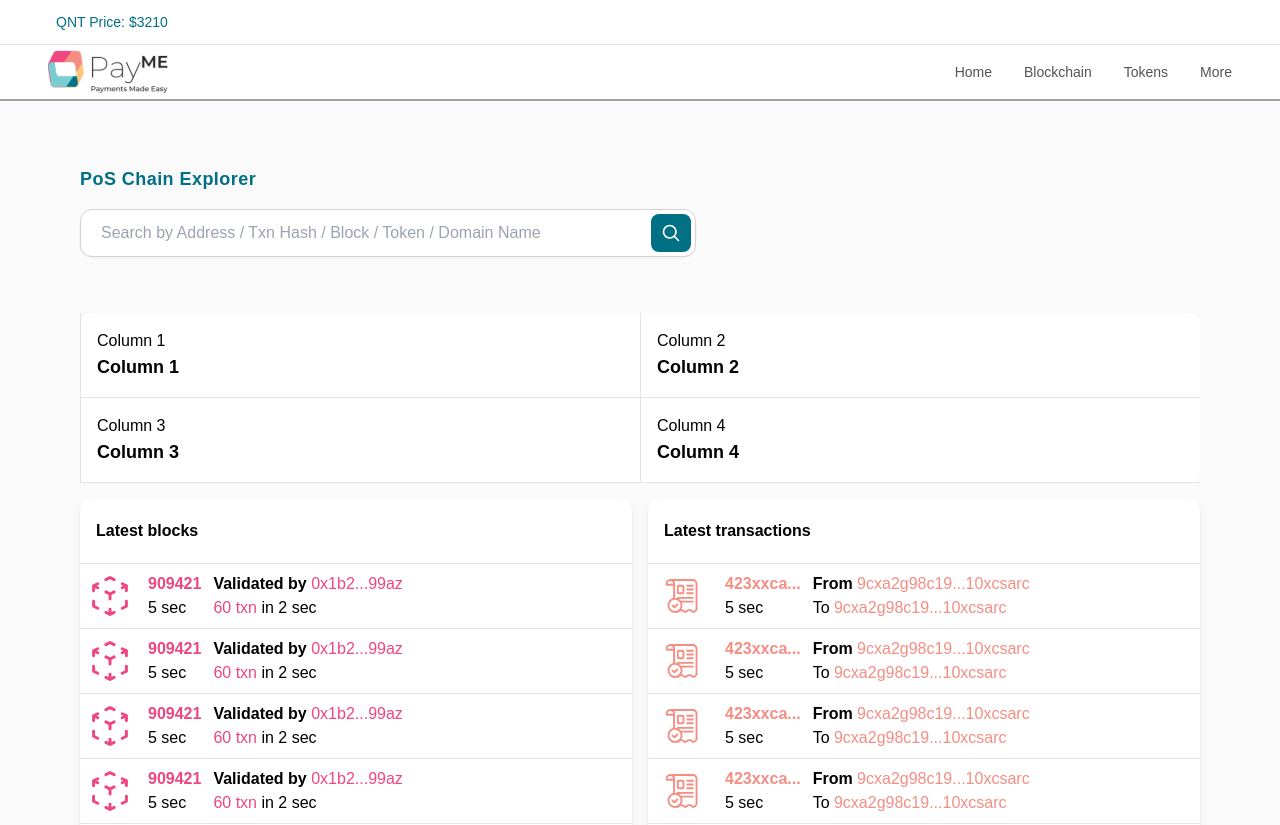
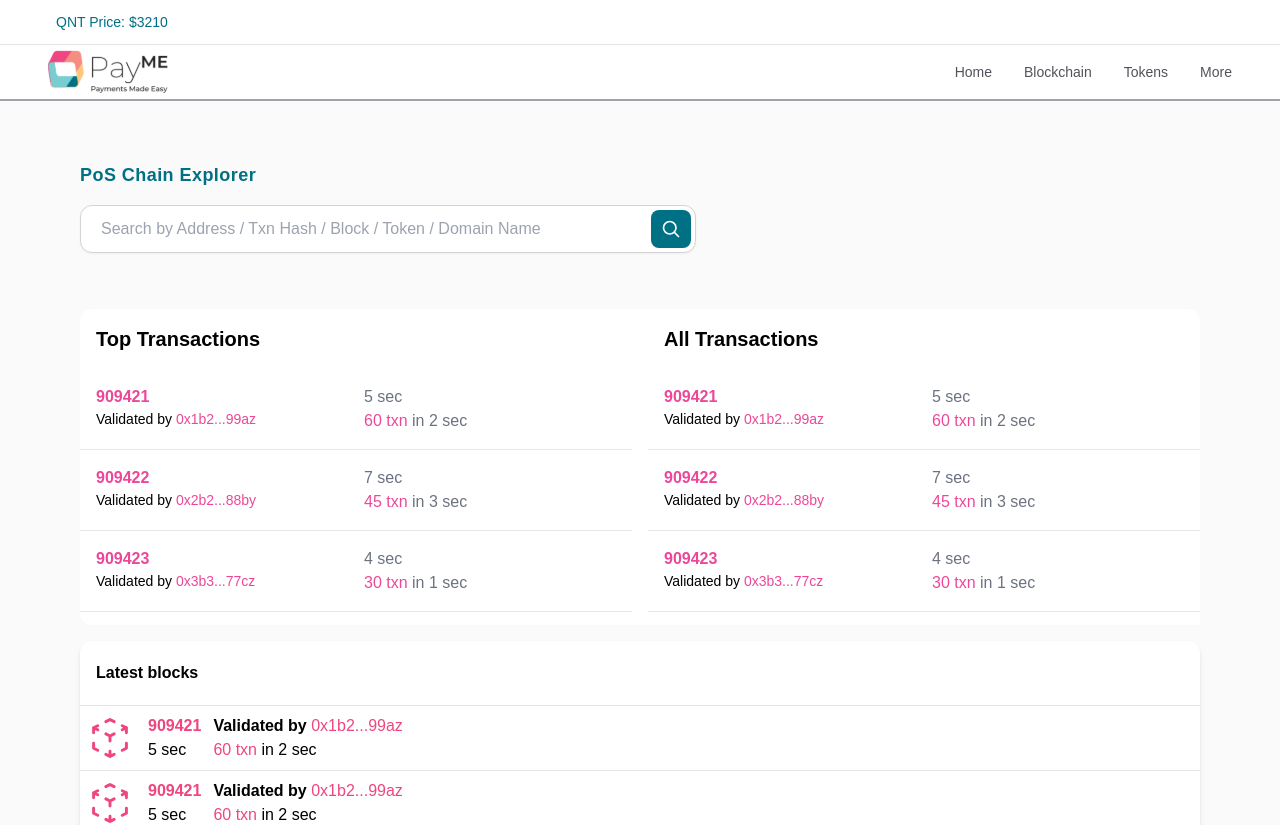
Before and after one commit to yashashvitaank/chain-page-payme, a React (Vite) app: page / in a window 1280 px wide. Shown: the top 825 px of the page. Built offline with nearby package versions, Linux system fonts and the light colour scheme; no server answers.

Commit message:
Minor Changes

```diff
--- a/src/components/GeneralSection.jsx
+++ b/src/components/GeneralSection.jsx
@@ -1,43 +1,52 @@
-import React, { Children } from 'react'
-import LineChart from './LineChart'
-import { comma } from 'postcss/lib/list'
+import React from 'react';
+import { transactions } from '../data/transactions';
+
+function TransactionRow({ id, validator, time, txnCount, txnDuration }) {
+    return (
+        <div className='grid grid-cols-2 gap-4 border-b border-gray-200 p-4'>
+            <div className='flex flex-col'>
+                <p className='text-pink-500 font-bold'>{id}</p>
+                <p className='text-sm'>
+                    Validated by <span className='text-pink-500'>{validator}</span>
+                </p>
+            </div>
+            <div className='flex flex-col'>
+                <p className='text-gray-500'>{time}</p>
+                <p className='text-pink-500'>
+                    {txnCount} <span className='text-gray-500'>{txnDuration}</span>
+                </p>
+            </div>
+        </div>
+    );
+}
 
 function GeneralSection() {
-  const generalSection = [
-    {
-      label: "Column 1",
-      content: "Column 1"
-    },
-    {
-      label: "Column 2",
-      content: "Column 2"
-    },
-    {
-      label: "Column 3",
-      content: "Column 3"
-    },
-    {
-      label: "Column 4",
-      content: "Column 4"
-    },
-  ]
-  function Column ({label, content}){
     return (
+        <div className='w-full bg-white rounded-xl mb-4 my-4'>
+            <div className='grid grid-cols-2 gap-4'>
+                <div className='flex flex-col'>
+                    <h2 className='text-xl font-bold p-4'>Top Transactions</h2>
+                    <div className='bg-white'>
+                        {transactions.slice(0, 3).map((transaction, index) => (
+                            <TransactionRow key={index} {...transaction} />
+                        ))}
+                    </div>
+                </div>
 
-        <div className='border-b border-zinc-200  md:border-l p-4'>
-          <p className='text-base'>{label}</p>
-          <p className='text-lg font-semibold'>{content}</p>
+                <div className='flex flex-col'>
+                    <h2 className='text-xl font-bold p-4'>All Transactions</h2>
+                    <div className='overflow-y-scroll max-h-64 scrollbar-hidden bg-white'>
+                        {transactions.map((transaction, index) => (
+                            <TransactionRow key={index} {...transaction} />
+                        ))}
+                        {transactions.map((transaction, index) => (
+                            <TransactionRow key={index + transactions.length} {...transaction} />
+                        ))}
+                    </div>
+                </div>
+            </div>
         </div>
-
-    )
-  }
-  return (
-    <div className='w-full bg-white rounded-xl mb-4 flex flex-col md:grid md:grid-cols-2 md:grid-rows-2 my-4'>
-      {Children.toArray(
-        generalSection.map((columnText) => <Column {...columnText} />)
-      )}
-    </div>
-  )
+    );
 }
 
-export default GeneralSection
+export default GeneralSection;
--- a/src/components/HomeContent.jsx
+++ b/src/components/HomeContent.jsx
@@ -1,33 +1,32 @@
-import { blocks } from '../data/blocks'
-import { transactions } from '../data/transactions'
-import SearchInput from './SearchInput'
-import GeneralSection from './GeneralSection'
-import TableSection from './TableSection'
-import { useEffect } from 'react'
+import { blocks } from '../data/blocks';
+import SearchInput from './SearchInput';
+import GeneralSection from './GeneralSection';
+import TableSection from './TableSection';
+import { useEffect } from 'react';
 
 function HomeContent() {
-  const getChainData = async() => {
+  const getChainData = async () => {
     try {
-      const res = await fetch("https://backend-connect.paymefin.tech/api/external/get-chain-data", {method: "post"}).then(res => res.json());
+      const res = await fetch("https://backend-connect.paymefin.tech/api/external/get-chain-data", { method: "post" }).then(res => res.json());
       console.log("response", res);
-    }
-    catch (err) {
+    } catch (err) {
       console.error(err);
     }
-  }
-  useEffect(()=> {
+  };
+
+  useEffect(() => {
     getChainData();
   }, []);
+
   return (
-    <div className='w-full p-2 md:px-20 pb-4'>
+    <div className='w-full p-1 md:px-20 pb-4'>
       <SearchInput />
-    <GeneralSection/>
-        <div className='w-full flex justify-center items-center gap-4 flex-col lg:flex-row'>
-            <TableSection data={blocks} type="blocks" />
-            <TableSection data={transactions}  type="transactions"/>
-        </div>
+      <GeneralSection />
+      <div className='w-full flex justify-around gap-4 flex-col lg:flex-row'>
+        <TableSection data={blocks} type="blocks" />
+      </div>
     </div>
-  )
+  );
 }
 
-export default HomeContent
+export default HomeContent;
--- a/src/data/transactions.js
+++ b/src/data/transactions.js
@@ -1,8 +1,45 @@
+// transactions.js
 export const transactions = [
     {
-        id: "423xxca...",
-        from: "9cxa2g98c19...10xcsarc",
+        id: "909421",
+        validator: "0x1b2...99az",
         time: "5 sec",
-        to:"9cxa2g98c19...10xcsarc",
-    }
-]
+        txnCount: "60 txn",
+        txnDuration: "in 2 sec"
+    },
+    {
+        id: "909422",
+        validator: "0x2b2...88by",
+        time: "7 sec",
+        txnCount: "45 txn",
+        txnDuration: "in 3 sec"
+    },
+    {
+        id: "909423",
+        validator: "0x3b3...77cz",
+        time: "4 sec",
+        txnCount: "30 txn",
+        txnDuration: "in 1 sec"
+    },
+    {
+        id: "909424",
+        validator: "0x4b4...66dx",
+        time: "9 sec",
+        txnCount: "70 txn",
+        txnDuration: "in 4 sec"
+    },
+    {
+        id: "909425",
+        validator: "0x5b5...55ey",
+        time: "6 sec",
+        txnCount: "80 txn",
+        txnDuration: "in 2 sec"
+    },
+    {
+        id: "909426",
+        validator: "0x6b6...44fz",
+        time: "3 sec",
+        txnCount: "90 txn",
+        txnDuration: "in 5 sec"
+    },
+];
--- a/src/index.css
+++ b/src/index.css
@@ -20,3 +20,13 @@
   background-repeat: no-repeat;
   background-size:contain 250px;
 } */
+
+/* styles.css or your global CSS file */
+.scrollbar-hidden::-webkit-scrollbar {
+  display: none; /* Safari and Chrome */
+}
+
+.scrollbar-hidden {
+  -ms-overflow-style: none;  /* IE and Edge */
+  scrollbar-width: none; /* Firefox */
+}
```
